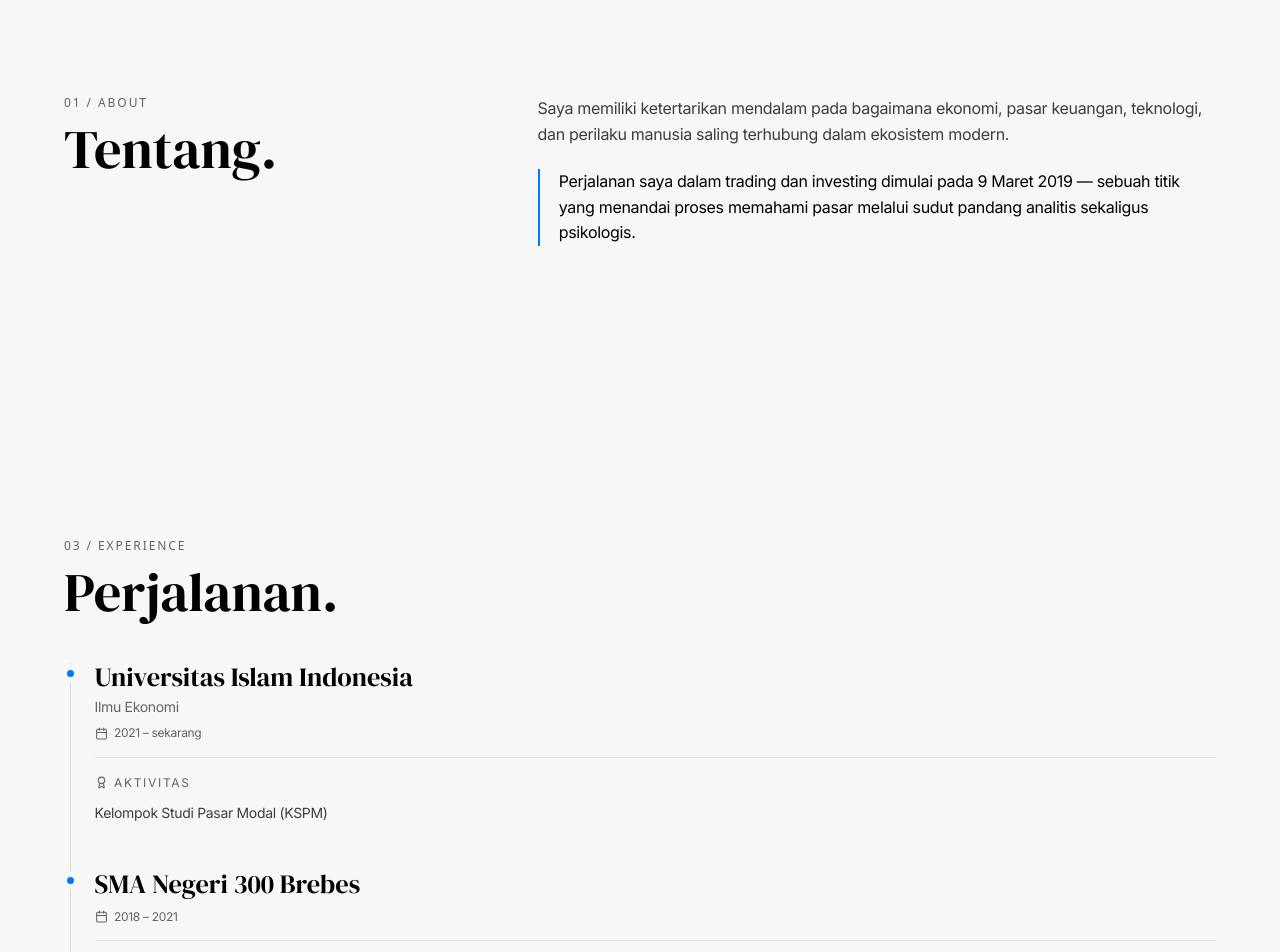
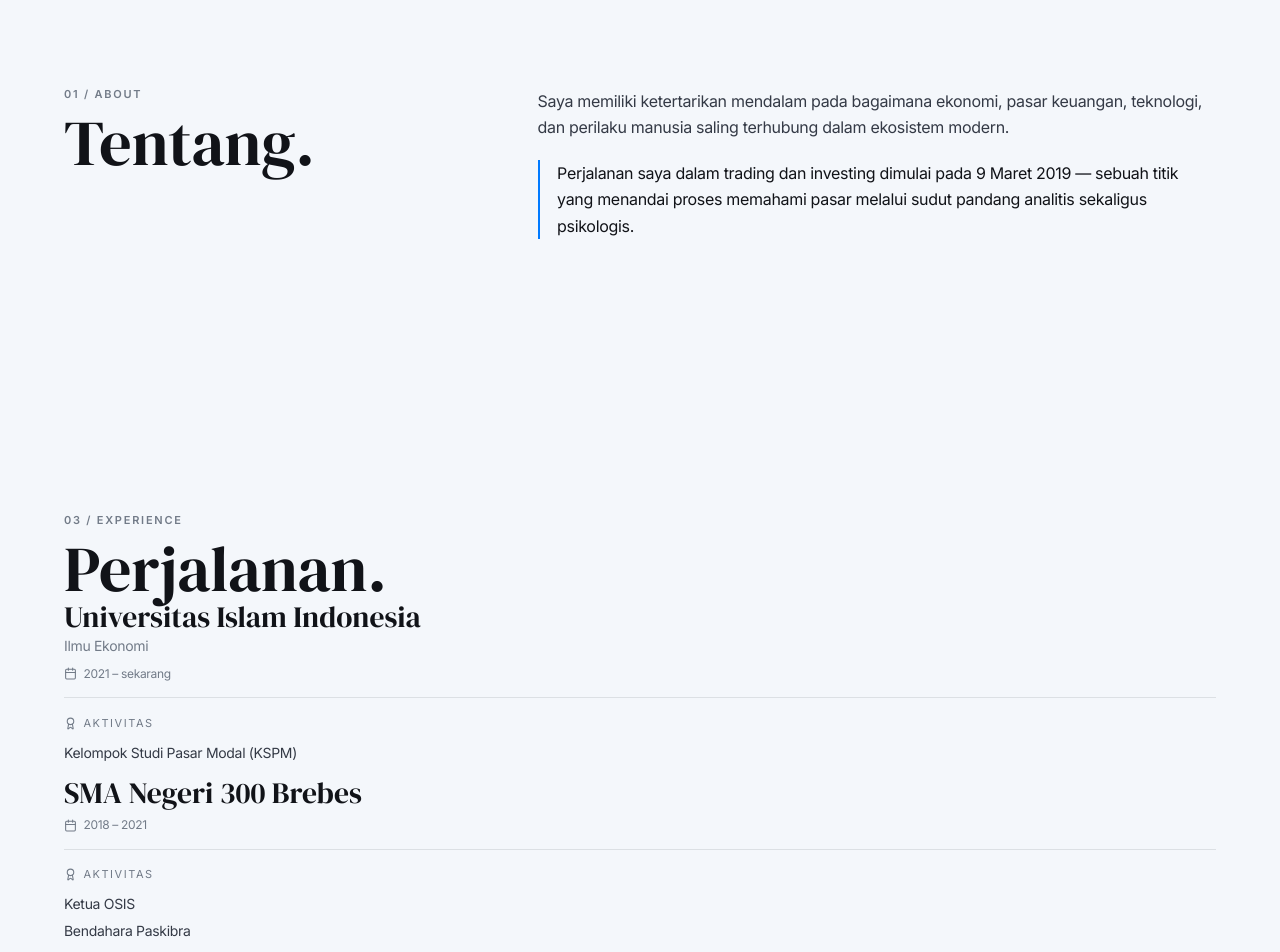
Before and after one commit to LionerHakim/JRHs, a React (Vite) app: page / in a window 1280 px wide. Shown: the part 840-1792 px from the top of the page. Built offline with nearby package versions, Linux system fonts and the light colour scheme.

Commit message:
refactor: add adaptive ios solid design system

```diff
--- a/src/index.css
+++ b/src/index.css
@@ -2,69 +2,80 @@
 @import "tailwindcss";
 
 @theme {
-  --color-signal-blue: #007aff;
-  --color-ink-black: #000000;
-  --color-graphite: #3e3e3e;
-  --color-smoke: #636363;
-  --color-paper-white: #ffffff;
-  --color-ash-mist: #f7f7f7;
-  --color-dusk-gradient: #7a7fd4;
   --font-perfectly-nineties-regular: 'Perfectly Nineties Regular', 'DM Serif Display', Georgia, serif;
   --font-inter: 'Inter', ui-sans-serif, system-ui, -apple-system, BlinkMacSystemFont, "Segoe UI", Roboto, sans-serif;
-  --font-system-sans-serif: 'System sans-serif', ui-sans-serif, system-ui, -apple-system, BlinkMacSystemFont, "Segoe UI", Roboto, sans-serif;
+  --color-accent: #007aff;
 }
 
 :root {
   color-scheme: light;
-  --color-signal-blue: #007aff;
-  --color-ink-black: #000000;
-  --color-graphite: #3e3e3e;
-  --color-smoke: #636363;
-  --color-paper-white: #ffffff;
-  --color-ash-mist: #f7f7f7;
-  --color-dusk-gradient: #7a7fd4;
+  --color-canvas: #f4f7fb;
+  --color-paper: #ffffff;
+  --color-ink: #111318;
+  --color-text: #343a46;
+  --color-muted: #727b88;
+  --color-line: rgba(17, 19, 24, .10);
+  --color-accent: #007aff;
+  --color-accent-soft: rgba(0, 122, 255, .12);
+  --shadow-soft: 0 10px 30px rgba(30, 50, 80, .08), 0 2px 8px rgba(30, 50, 80, .05);
+  --shadow-raised: 0 18px 42px rgba(30, 50, 80, .12), 0 3px 10px rgba(30, 50, 80, .07);
   --gradient-dusk-gradient: linear-gradient(180deg, #4a7ff2 0%, #7b7ed8 30%, #c98ab5 65%, #e8a87c 100%);
-  --font-perfectly-nineties-regular: 'Perfectly Nineties Regular', 'DM Serif Display', Georgia, serif;
-  --font-inter: 'Inter', ui-sans-serif, system-ui, -apple-system, BlinkMacSystemFont, "Segoe UI", Roboto, sans-serif;
-  --font-system-sans-serif: 'System sans-serif', ui-sans-serif, system-ui, -apple-system, BlinkMacSystemFont, "Segoe UI", Roboto, sans-serif;
+}
+
+html.dark {
+  color-scheme: dark;
+  --color-canvas: #0d1015;
+  --color-paper: #171b22;
+  --color-ink: #f5f7fa;
+  --color-text: #d2d8e1;
+  --color-muted: #8f98a6;
+  --color-line: rgba(255,255,255,.10);
+  --color-accent: #64a9ff;
+  --color-accent-soft: rgba(100,169,255,.16);
+  --shadow-soft: 0 10px 30px rgba(0,0,0,.24), 0 2px 8px rgba(0,0,0,.18);
+  --shadow-raised: 0 20px 46px rgba(0,0,0,.32), 0 4px 12px rgba(0,0,0,.20);
 }
 
 * { box-sizing: border-box; }
-html { scroll-behavior: smooth; -webkit-text-size-adjust: 100%; background: var(--color-ash-mist); }
-body { margin: 0; min-width: 320px; background: var(--color-ash-mist); color: var(--color-ink-black); font-family: var(--font-inter); letter-spacing: -0.02em; overflow-x: hidden; }
-body::-webkit-scrollbar { width: 0; height: 0; }
-body { scrollbar-width: none; }
-button, a { -webkit-tap-highlight-color: transparent; }
-button:focus-visible, a:focus-visible { outline: 2px solid var(--color-signal-blue); outline-offset: 3px; }
-::selection { background: color-mix(in srgb, var(--color-signal-blue) 16%, transparent); }
+html { scroll-behavior: smooth; -webkit-text-size-adjust: 100%; background: var(--color-canvas); }
+body { margin: 0; min-width: 320px; background: var(--color-canvas); color: var(--color-ink); font-family: var(--font-inter); letter-spacing: -.02em; overflow-x: hidden; transition: background-color 220ms ease, color 220ms ease; }
+button, a, input { -webkit-tap-highlight-color: transparent; }
+button:focus-visible, a:focus-visible, input:focus-visible { outline: 2px solid var(--color-accent); outline-offset: 3px; }
+::selection { background: var(--color-accent-soft); }
 
-.section-shell { padding: 5.75rem 1.25rem; background: var(--color-ash-mist); scroll-margin-top: 5.5rem; }
-.section-grid { width: 100%; max-width: 72rem; margin: 0 auto; display: grid; gap: 2.75rem; }
-@media (min-width: 768px) { .section-shell { padding: 8.5rem 2rem; scroll-margin-top: 6rem; } .section-grid { grid-template-columns: .58fr 1fr; gap: 5rem; } }
+.section-shell { padding: 5.75rem 1.1rem; background: var(--color-canvas); scroll-margin-top: 5.5rem; transition: background-color 220ms ease; }
+.section-grid { width: 100%; max-width: 72rem; margin: 0 auto; display: grid; gap: 2.5rem; }
+@media (min-width: 768px) { .section-shell { padding: 8rem 2rem; scroll-margin-top: 6rem; } .section-grid { grid-template-columns: .58fr 1fr; gap: 5rem; } }
 @media (min-width: 1024px) { .section-shell { padding-left: 3rem; padding-right: 3rem; } }
 
-.portal-pill, .portal-link { display: inline-flex; align-items: center; justify-content: center; border-radius: 999px; }
+.ios-tile, .project-card, .experience-card { background: var(--color-paper); border: 1px solid var(--color-line); box-shadow: var(--shadow-soft); border-radius: 24px; transition: transform 160ms ease, background-color 220ms ease, border-color 160ms ease, box-shadow 160ms ease, color 220ms ease; }
+.ios-tile:hover, .project-card:hover, .experience-card:hover { box-shadow: var(--shadow-raised); transform: translateY(-2px); }
+.ios-tile:active, .project-card:active, .experience-card:active { transform: scale(.985); }
+
+.portal-pill, .portal-link { display: inline-flex; align-items: center; justify-content: center; min-height: 44px; border-radius: 999px; }
 .portal-link { gap: .5rem; }
-.eyebrow { margin: 0; color: var(--color-smoke); font-family: var(--font-system-sans-serif); font-size: 12px; line-height: 1.2; font-weight: 500; letter-spacing: .16em; text-transform: uppercase; }
-.display-title { margin: .7rem 0 0; font-family: var(--font-perfectly-nineties-regular); font-size: clamp(2.35rem, 5vw, 3.4rem); line-height: 1; font-weight: 400; letter-spacing: normal; color: var(--color-ink-black); }
-.section-heading { margin-bottom: 2.75rem; }
+.eyebrow { margin: 0; color: var(--color-muted); font-family: var(--font-inter); font-size: 11px; line-height: 1.2; font-weight: 600; letter-spacing: .16em; text-transform: uppercase; }
+.display-title { margin: .65rem 0 0; font-family: var(--font-perfectly-nineties-regular); font-size: clamp(2.4rem, 6vw, 4rem); line-height: .98; font-weight: 400; letter-spacing: normal; color: var(--color-ink); }
 .prose-jrhs { max-width: 44rem; }
-.prose-jrhs p { margin: 0 0 1.3rem; color: var(--color-graphite); font-size: 16px; line-height: 1.62; letter-spacing: -.02em; }
-.prose-jrhs .editorial-quote { border-left: 2px solid var(--color-signal-blue); padding-left: 1.2rem; color: var(--color-ink-black); }
+.prose-jrhs p { margin: 0 0 1.2rem; color: var(--color-text); font-size: 16px; line-height: 1.65; }
+.prose-jrhs .editorial-quote { border-left: 2px solid var(--color-accent); padding-left: 1.1rem; color: var(--color-ink); }
 
-.timeline { position: relative; border-left: 1px solid #dcdcdc; margin-left: .35rem; }
-.timeline-item { position: relative; padding: 0 0 3rem 1.5rem; }
-.timeline-item:last-child { padding-bottom: 0; }
-.timeline-dot { position: absolute; width: 7px; height: 7px; border-radius: 999px; background: var(--color-signal-blue); left: -4px; top: .45rem; box-shadow: 0 0 0 5px var(--color-ash-mist); }
+.experience-card { padding: 1.25rem; }
+.experience-card + .experience-card { margin-top: .8rem; }
+.experience-card[aria-pressed="true"] { border-color: color-mix(in srgb, var(--color-accent) 42%, var(--color-line)); background: color-mix(in srgb, var(--color-accent) 9%, var(--color-paper)); box-shadow: var(--shadow-raised); }
+
+.timeline { display: grid; gap: .9rem; border: 0; margin: 0; }
+.timeline-item { position: relative; padding: 0; }
+.timeline-dot { display: none; }
 .timeline-main { display: flex; flex-direction: column; gap: .65rem; justify-content: space-between; }
-.timeline-main h3 { margin: 0; font-family: var(--font-perfectly-nineties-regular); font-size: clamp(1.35rem, 3vw, 1.65rem); line-height: 1.1; font-weight: 400; color: var(--color-ink-black); letter-spacing: normal; }
-.timeline-degree { margin: .35rem 0 0; color: var(--color-smoke); font-size: 14px; line-height: 1.3; }
-.timeline-date { display: inline-flex; width: fit-content; align-items: center; gap: .4rem; color: var(--color-smoke); font-size: 12px; line-height: 1.2; white-space: nowrap; }
-.timeline-activity { margin-top: 1rem; border-top: 1px solid #e5e5e5; padding-top: .85rem; }
-.timeline-activity > span { display: inline-flex; align-items: center; gap: .4rem; color: var(--color-smoke); font-size: 12px; text-transform: uppercase; letter-spacing: .14em; }
-.timeline-activity p { margin: .45rem 0 0; color: var(--color-graphite); font-size: 14px; line-height: 1.4; }
+.timeline-main h3 { margin: 0; font-family: var(--font-perfectly-nineties-regular); font-size: clamp(1.45rem, 3vw, 1.85rem); line-height: 1.05; font-weight: 400; color: var(--color-ink); letter-spacing: normal; }
+.timeline-degree { margin: .35rem 0 0; color: var(--color-muted); font-size: 14px; line-height: 1.35; }
+.timeline-date { display: inline-flex; width: fit-content; align-items: center; gap: .4rem; color: var(--color-muted); font-size: 12px; line-height: 1.2; white-space: nowrap; }
+.timeline-activity { margin-top: 1rem; border-top: 1px solid var(--color-line); padding-top: .85rem; }
+.timeline-activity > span { display: inline-flex; align-items: center; gap: .4rem; color: var(--color-muted); font-size: 11px; text-transform: uppercase; letter-spacing: .14em; }
+.timeline-activity p { margin: .45rem 0 0; color: var(--color-text); font-size: 14px; line-height: 1.4; }
 
-.project-card { border: 1px solid #e5e5e5; background: var(--color-paper-white); border-radius: 20px; box-shadow: 0 0 0 4px rgba(255,255,255,.74); }
+.project-card { padding: 1.25rem; }
 
 @media (hover: hover) and (pointer: fine) {
   button, a { transition: opacity 160ms ease, transform 160ms ease, background-color 160ms ease, border-color 160ms ease, color 160ms ease, box-shadow 160ms ease; }
```
